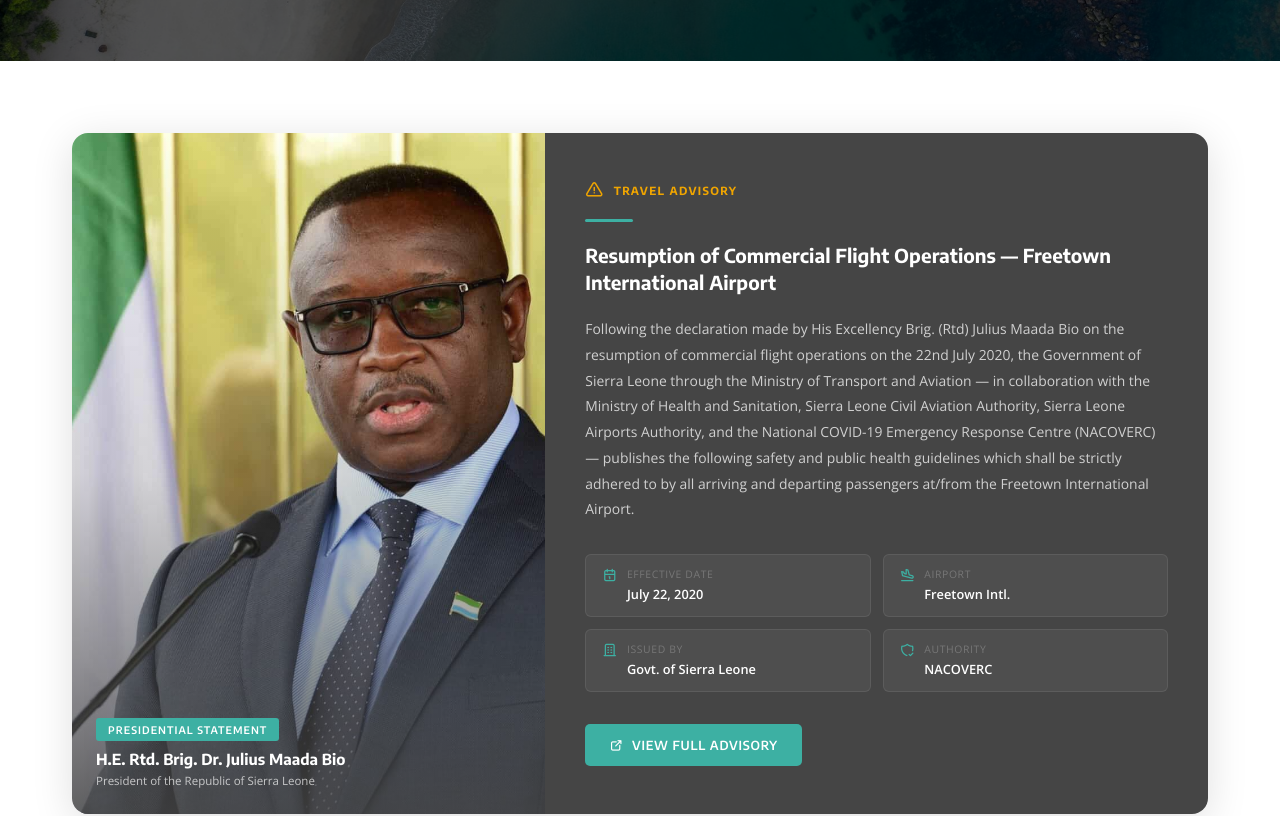
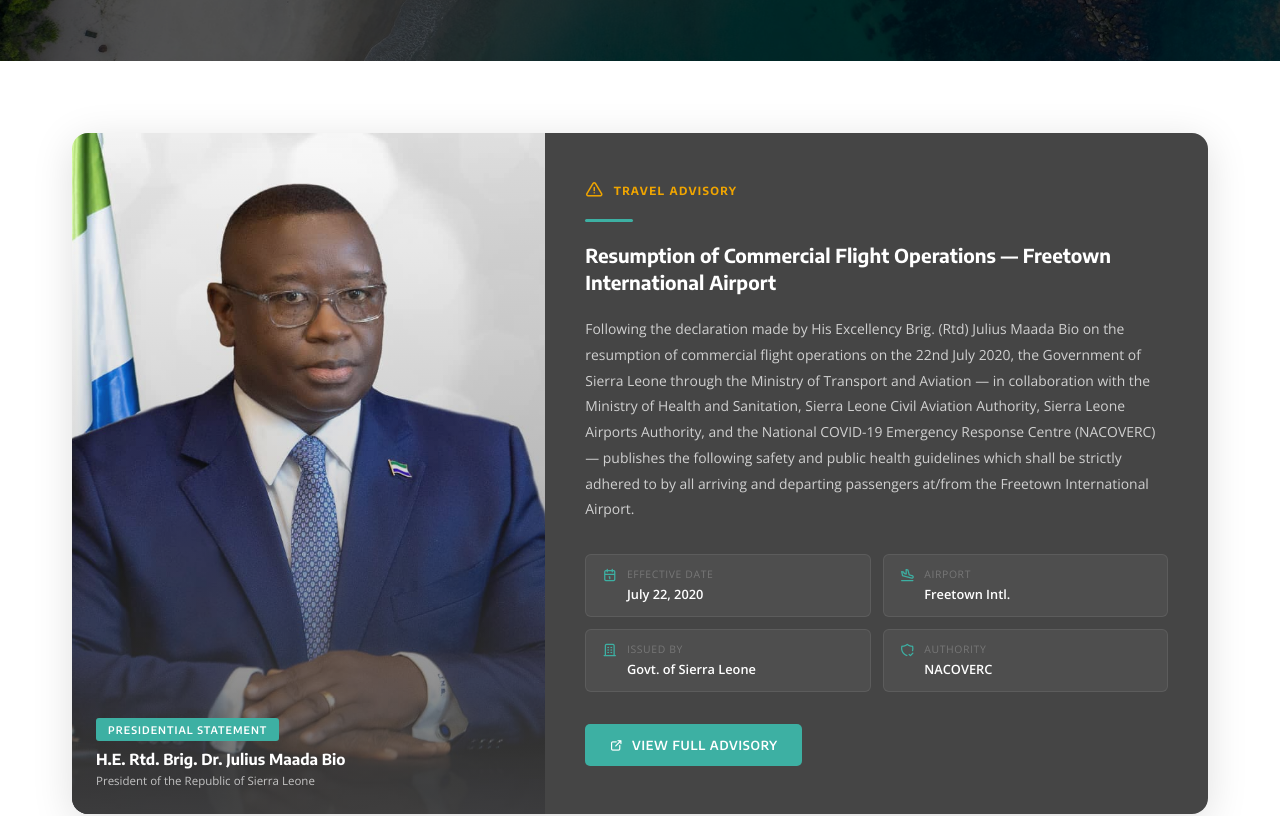
Before and after one commit to tokyozen/sierra-leone-embassy, a Next.js app: page / in a window 1280 px wide. Shown: the part 2800-3616 px from the top of the page. Built offline with nearby package versions, Linux system fonts and the light colour scheme.

Commit message:
Update homepage president photo to official portrait

```diff
--- a/src/app/page.tsx
+++ b/src/app/page.tsx
@@ -488,7 +488,7 @@ export default function HomePage() {
             {/* Left — President photo */}
             <div style={{ position: "relative", minHeight: "380px" }}>
               <Image
-                src="/images/presidents/presidentmaadabio.jpg"
+                src="/images/presidents/H.E%20The%20President%20Of%20Sierra%20Leone%20Maada%20Bio.jpeg"
                 alt="H.E. Rtd. Brigadier Dr. Julius Maada Bio — President of the Republic of Sierra Leone"
                 fill
                 sizes="100vw"
```
Also changed, not shown: public/images/presidents/H.E The President Of Sierra Leone Maada Bio.jpeg (added), 1 other file (tests, documents, lock files or other folders).
